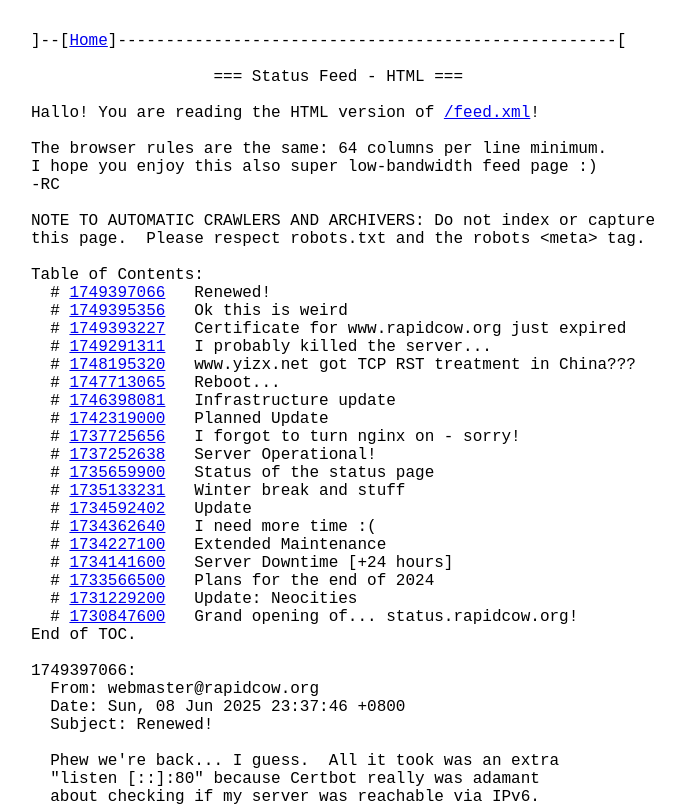
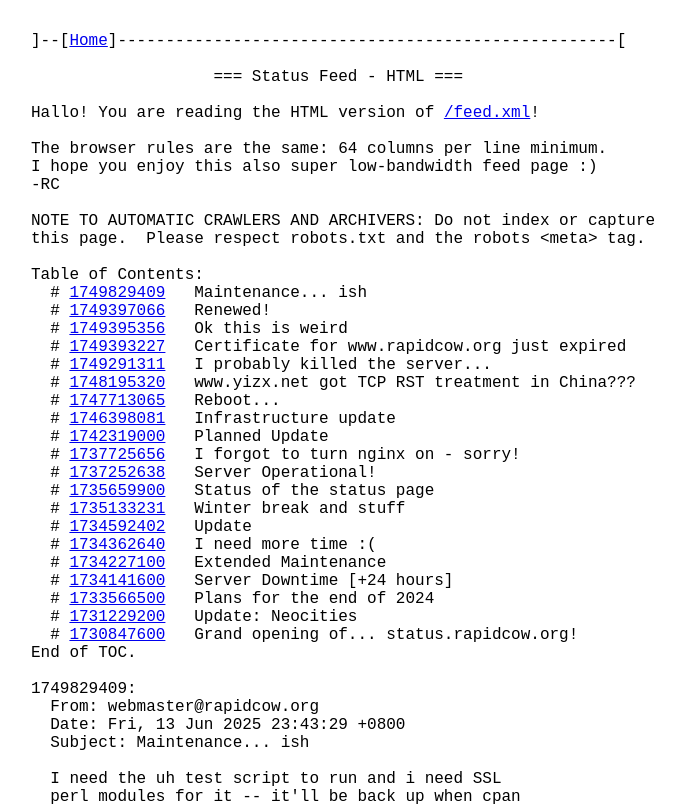
Before and after one commit to rapidcow/status.rapidcow.org, a plain HTML site: page feed.html in a window 1280 px wide. Shown: the top 804 px of the page, without its empty margins (1-686 px from the left). Drawn offline with Linux system fonts and the light colour scheme.

Commit message:
maintenance for installing cpan stuff

```diff
--- a/feed.html
+++ b/feed.html
@@ -26,6 +26,7 @@ NOTE TO AUTOMATIC CRAWLERS AND ARCHIVERS: Do not index or capture
 this page.  Please respect robots.txt and the robots &lt;meta&gt; tag.
 
 Table of Contents:
+  # <a href="#1749829409">1749829409</a>   Maintenance... ish
   # <a href="#1749397066">1749397066</a>   Renewed!
   # <a href="#1749395356">1749395356</a>   Ok this is weird
   # <a href="#1749393227">1749393227</a>   Certificate for www.rapidcow.org just expired
@@ -46,6 +47,20 @@ Table of Contents:
   # <a href="#1731229200">1731229200</a>   Update: Neocities
   # <a href="#1730847600">1730847600</a>   Grand opening of... status.rapidcow.org!
 End of TOC.
+
+<a id="1749829409">1749829409</a>:
+  From: webmaster&commat;rapidcow.org
+  Date: Fri, 13 Jun 2025 23:43:29 +0800
+  Subject: Maintenance... ish
+
+  I need the uh test script to run and i need SSL
+  perl modules for it -- it'll be back up when cpan
+  is choking my server less than it is rn
+
+  Also yizx.net is back i didn't tell you that but
+  uhhhhh you probably already figured?  idk lol, but
+  now you do know... don't run around telling anyone
+End of 1749829409.
 
 <a id="1749397066">1749397066</a>:
   From: webmaster&commat;rapidcow.org
```
Also changed, not shown: feed.xml (+18 -1 lines), index.html (+6 -6 lines).
